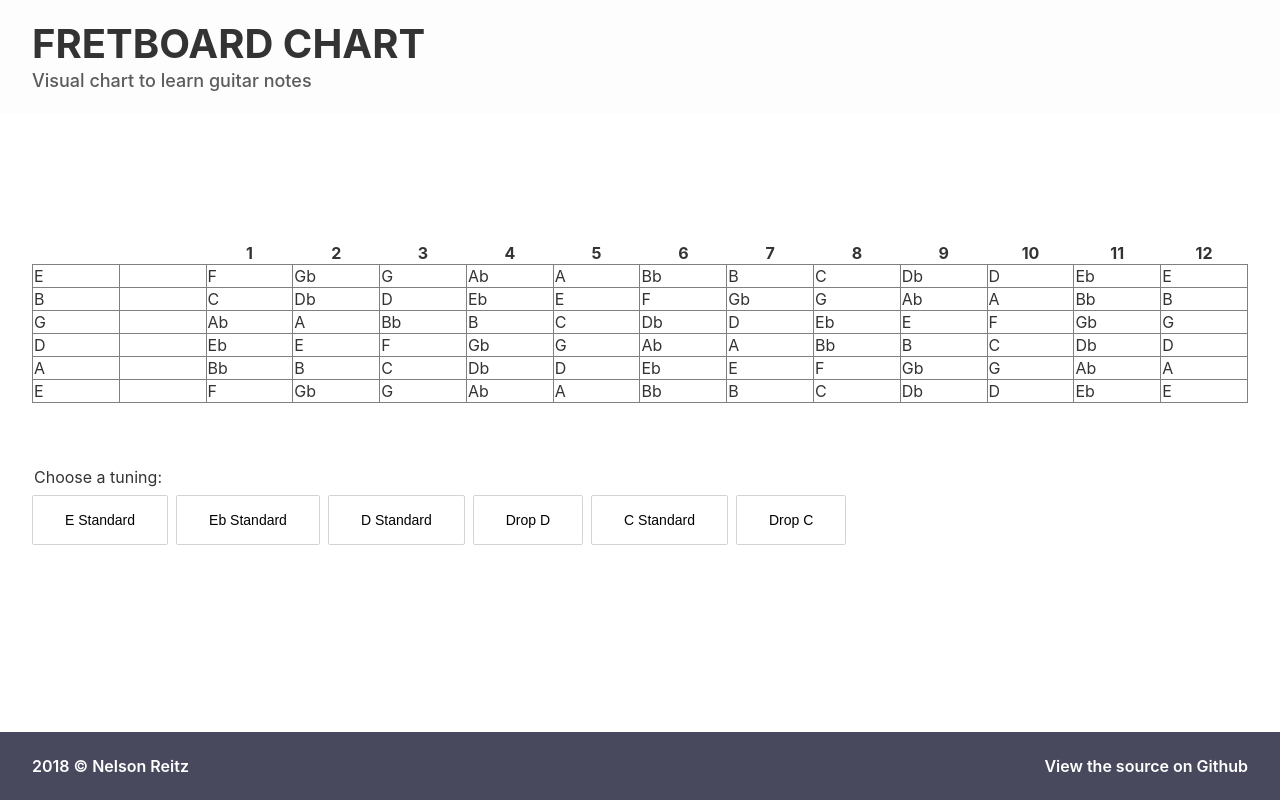
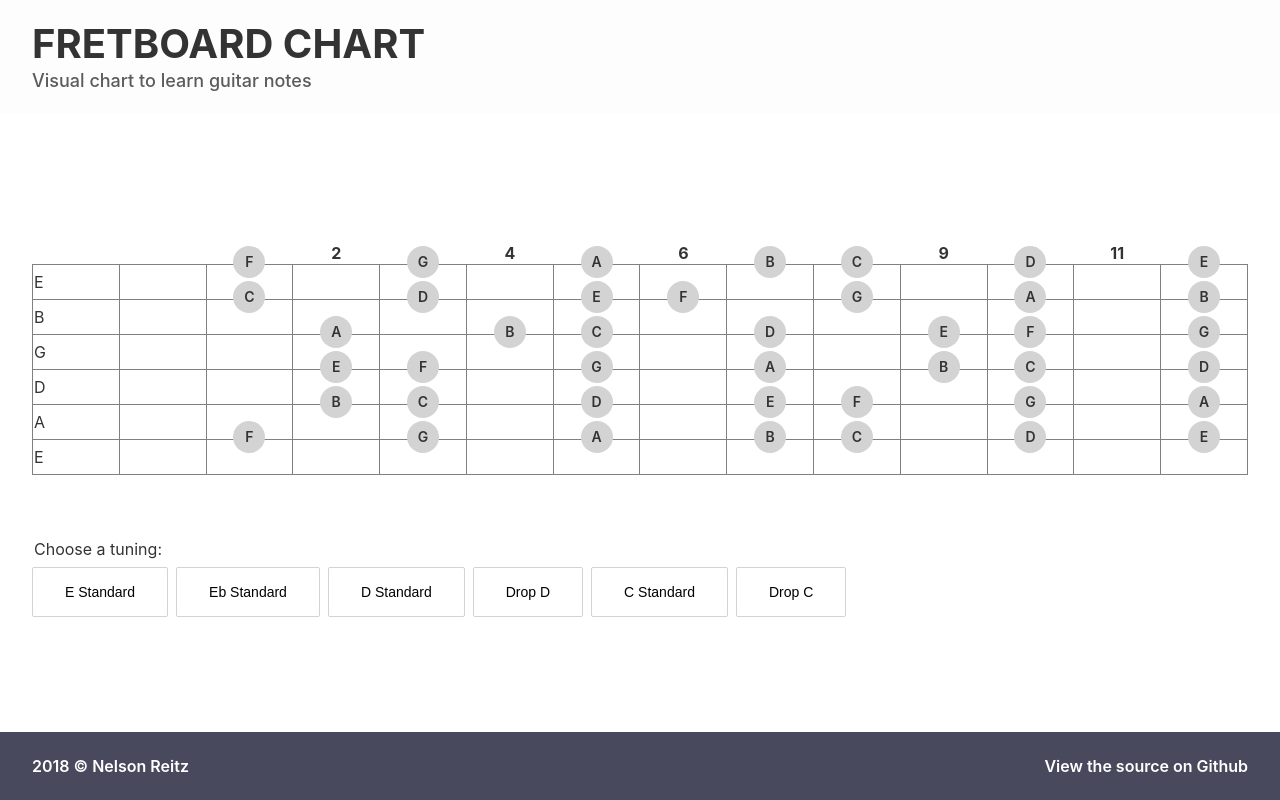
Before and after one commit to nelsonreitz/fretboard-notes, a React (Create React App) app: page / in a window 1280 px wide. Built offline with nearby package versions, Linux system fonts and the light colour scheme.

Commit message:
Add notes base style

```diff
--- a/src/Fretboard.css
+++ b/src/Fretboard.css
@@ -12,3 +12,29 @@
 .Fretboard td {
   border: 1px solid grey;
 }
+
+.Fretboard .Fret {
+  position: relative;
+  height: 2rem;
+  text-align: center;
+}
+
+.Fretboard .FretNote {
+  display: flex;
+  justify-content: center;
+  align-items: center;
+  width: 2rem;
+  height: 2rem;
+  margin-top: -2.25rem;
+  margin-right: auto;
+  margin-left: auto;
+  font-size: .875rem;
+  font-weight: 600;
+  line-height: 1;
+  background-color: lightgrey;
+  border-radius: 50%;
+}
+
+.Fretboard .HalfstepNote {
+  display: none;
+}
```
